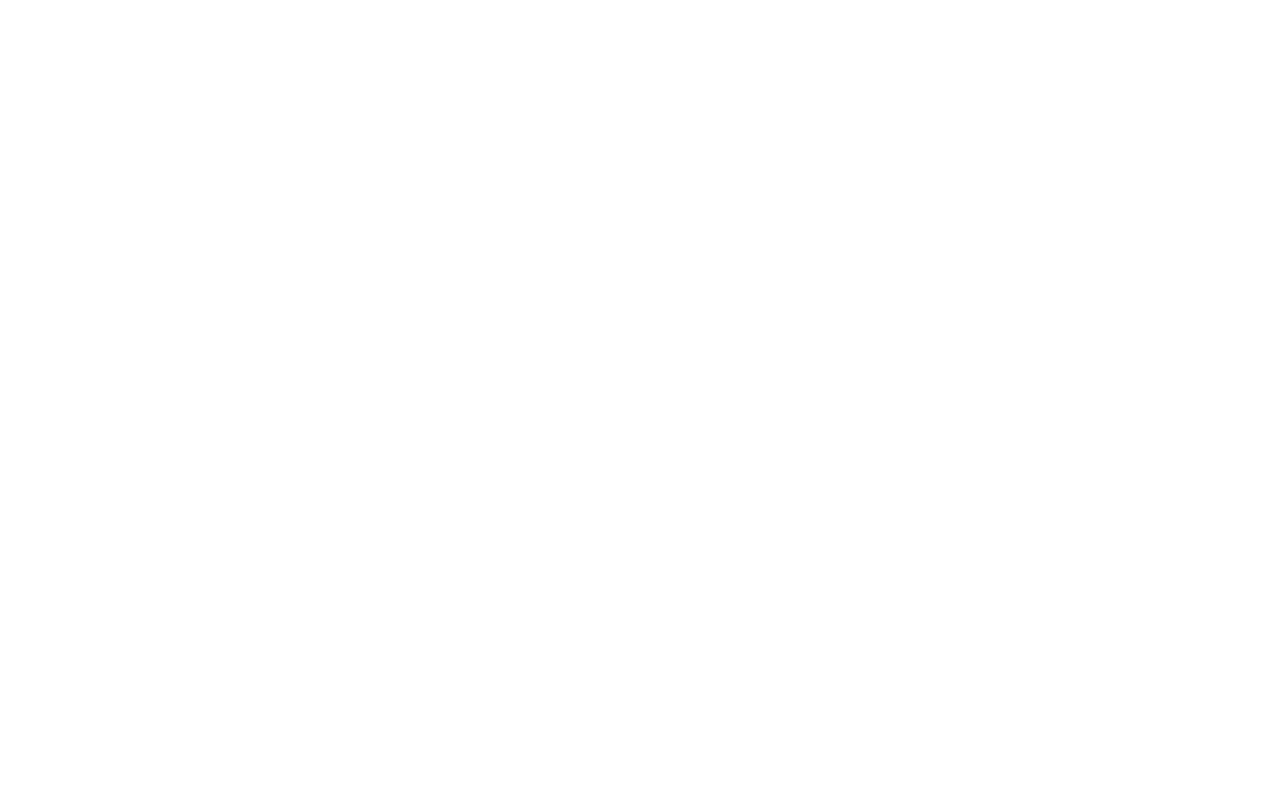
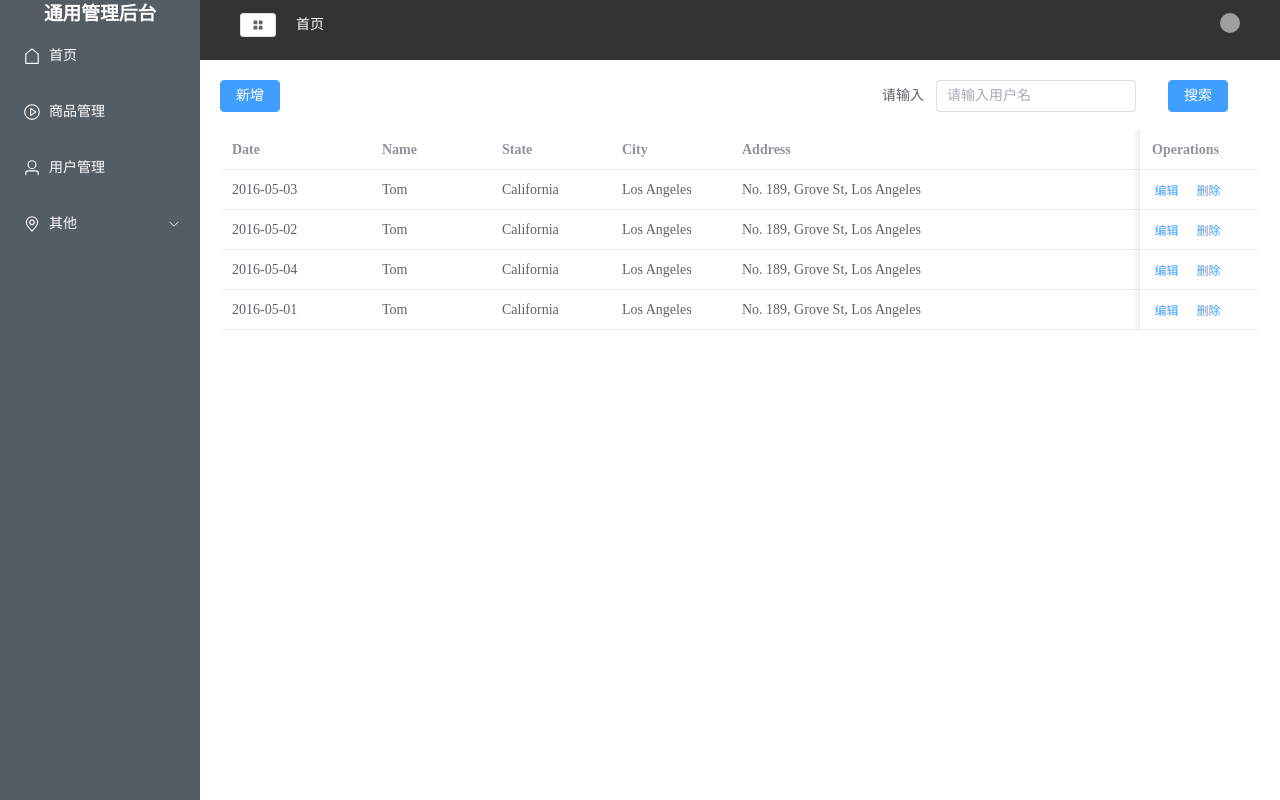
Before and after one commit to sansantang/vue3-admin-demo, a Vue app: page /user in a window 1280 px wide. Before the commit this address had no page. Built offline with nearby package versions, Linux system fonts and the light colour scheme; grey boxes are pictures that could not be loaded; the HTML template or start-up script is replaced by a standard one.

Commit message:
新增user

```diff
--- a/src/router/index.ts
+++ b/src/router/index.ts
@@ -12,6 +12,11 @@ const routes = [
         name: 'Home',
         component: () => import('@/views/Home.vue'),
       },
+      {
+        path: '/user',
+        name: 'User',
+        component: () => import('@/views/User.vue'),
+      },
     ],
   },
 ]
--- /dev/null
+++ b/src/views/User.vue
@@ -0,0 +1,102 @@
+<template>
+    <div class="search">
+        <el-button type="primary">新增</el-button>
+        <el-form ref="formRef" :inline="true" :model="numberValidateForm" label-width="auto" class="demo-ruleForm">
+            <el-form-item label="请输入" prop="age">
+                <el-input placeholder="请输入用户名" v-model.number="numberValidateForm.age" type="text" autocomplete="off" />
+            </el-form-item>
+            <el-form-item>
+                <el-button type="primary" @click="submitForm(formRef)">搜索</el-button>
+            </el-form-item>
+        </el-form>
+    </div>
+    <div class="list">
+        <el-table :data="tableData" style="width: 100%">
+            <el-table-column fixed prop="date" label="Date" width="150" />
+            <el-table-column prop="name" label="Name" width="120" />
+            <el-table-column prop="state" label="State" width="120" />
+            <el-table-column prop="city" label="City" width="120" />
+            <el-table-column prop="address" label="Address" width="600" />
+            <el-table-column prop="zip" label="Zip" width="120" />
+            <el-table-column fixed="right" label="Operations" min-width="120">
+                <template #default>
+                    <el-button link type="primary" size="small" @click="handleClick">
+                        编辑
+                    </el-button>
+                    <el-button link type="primary" size="small">删除</el-button>
+                </template>
+            </el-table-column>
+        </el-table>
+    </div>
+</template>
+<script setup lang="ts">
+import { reactive, ref } from 'vue'
+
+import type { FormInstance } from 'element-plus'
+
+const formRef = ref<FormInstance>()
+
+const numberValidateForm = reactive({
+    age: '',
+})
+
+const submitForm = (formEl: FormInstance | undefined) => {
+    if (!formEl) return
+    formEl.validate((valid) => {
+        if (valid) {
+            console.log('submit!')
+        } else {
+            console.log('error submit!')
+        }
+    })
+}
+
+const handleClick = () => {
+    console.log('click')
+}
+
+const tableData = [
+    {
+        date: '2016-05-03',
+        name: 'Tom',
+        state: 'California',
+        city: 'Los Angeles',
+        address: 'No. 189, Grove St, Los Angeles',
+        zip: 'CA 90036',
+        tag: 'Home',
+    },
+    {
+        date: '2016-05-02',
+        name: 'Tom',
+        state: 'California',
+        city: 'Los Angeles',
+        address: 'No. 189, Grove St, Los Angeles',
+        zip: 'CA 90036',
+        tag: 'Office',
+    },
+    {
+        date: '2016-05-04',
+        name: 'Tom',
+        state: 'California',
+        city: 'Los Angeles',
+        address: 'No. 189, Grove St, Los Angeles',
+        zip: 'CA 90036',
+        tag: 'Home',
+    },
+    {
+        date: '2016-05-01',
+        name: 'Tom',
+        state: 'California',
+        city: 'Los Angeles',
+        address: 'No. 189, Grove St, Los Angeles',
+        zip: 'CA 90036',
+        tag: 'Office',
+    },
+]
+</script>
+<style scoped>
+.search {
+    display: flex;
+    justify-content: space-between;
+}
+</style>
```
